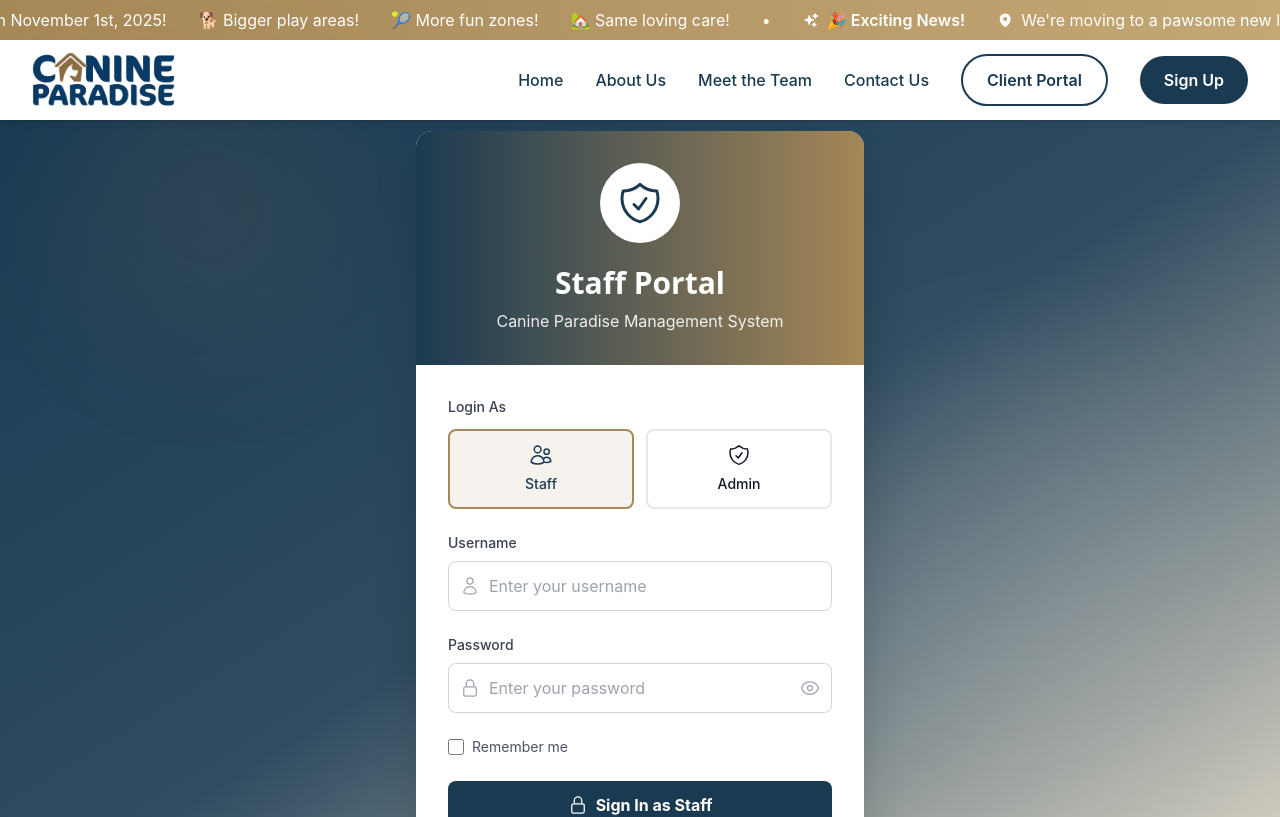
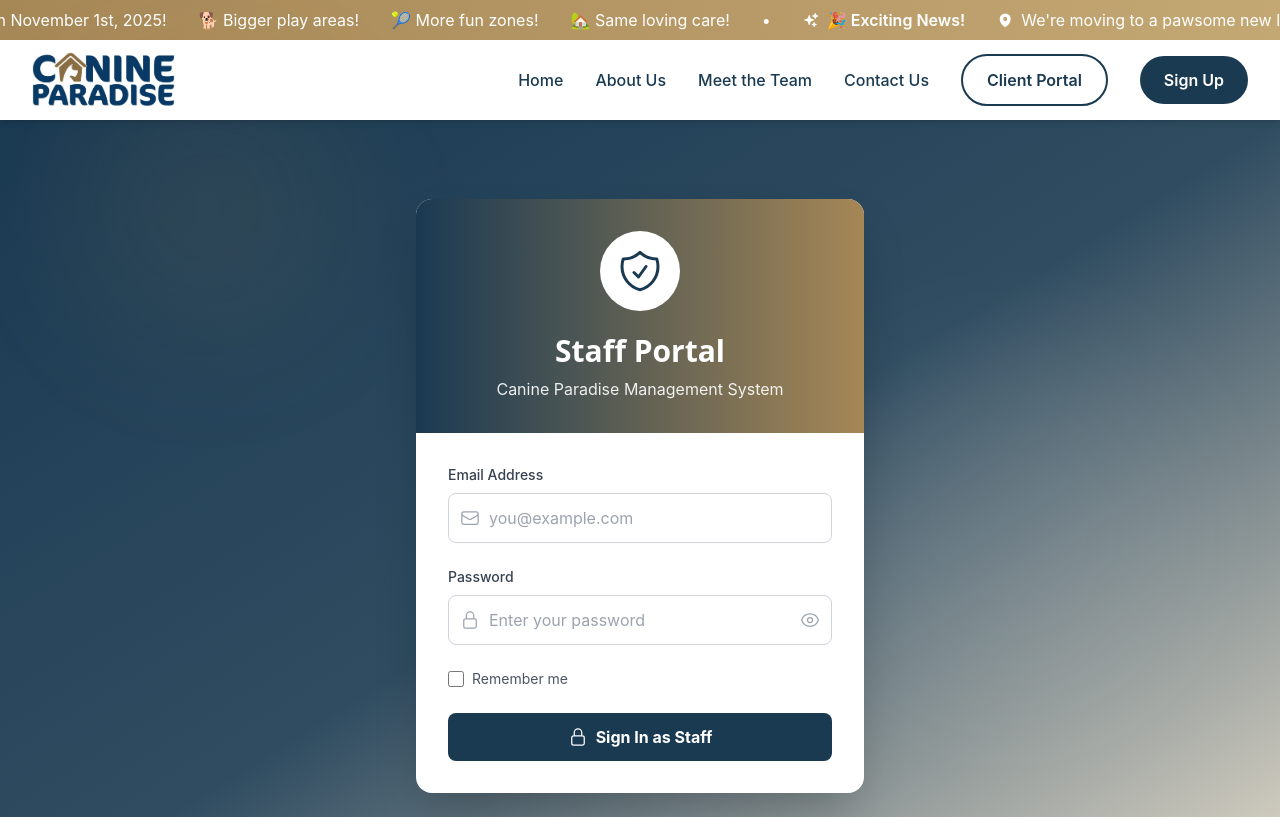
Before and after one commit to canineparadise/webapp, a Next.js app: page /staff in a window 1280 px wide. Shown: the top 817 px of the page. Built offline with nearby package versions, Linux system fonts and the light colour scheme; no server answers.

Commit message:
Fix staff/admin login to use Supabase Auth

```diff
--- a/app/staff/page.tsx
+++ b/app/staff/page.tsx
@@ -4,7 +4,7 @@ import { useState } from 'react'
 import { useRouter } from 'next/navigation'
 import { motion } from 'framer-motion'
 import {
-  UserIcon,
+  EnvelopeIcon,
   LockClosedIcon,
   EyeIcon,
   EyeSlashIcon,
@@ -12,16 +12,15 @@ import {
   UsersIcon,
 } from '@heroicons/react/24/outline'
 import toast from 'react-hot-toast'
-import Image from 'next/image'
+import { supabase } from '@/lib/supabase'
 
 export default function StaffLogin() {
   const router = useRouter()
   const [showPassword, setShowPassword] = useState(false)
   const [loading, setLoading] = useState(false)
   const [formData, setFormData] = useState({
-    username: '',
+    email: '',
     password: '',
-    role: 'staff', // staff or admin
   })
 
   const handleSubmit = async (e: React.FormEvent) => {
@@ -29,21 +28,44 @@ export default function StaffLogin() {
     setLoading(true)
 
     try {
-      // Simulate login - in production, this would connect to your auth service
-      await new Promise(resolve => setTimeout(resolve, 1000))
+      // Sign in with Supabase
+      const { data, error } = await supabase.auth.signInWithPassword({
+        email: formData.email,
+        password: formData.password,
+      })
 
-      // Mock authentication logic
-      if (formData.username === 'admin' && formData.password === 'admin123') {
-        toast.success('Welcome Admin!')
+      if (error) throw error
+
+      // Get user profile to check role
+      const { data: profile } = await supabase
+        .from('profiles')
+        .select('role, first_name')
+        .eq('id', data.user.id)
+        .single()
+
+      // Only allow staff and admin
+      if (profile?.role !== 'staff' && profile?.role !== 'admin') {
+        await supabase.auth.signOut()
+        toast.error('Access denied. Staff/Admin only.')
+        return
+      }
+
+      toast.success(`Welcome back${profile?.first_name ? ', ' + profile.first_name : ''}!`)
+
+      // Redirect based on role
+      if (profile?.role === 'admin') {
         router.push('/staff/admin-dashboard')
-      } else if (formData.username === 'staff' && formData.password === 'staff123') {
-        toast.success('Welcome Staff Member!')
+      } else {
         router.push('/staff/dashboard')
+      }
+
+    } catch (error: any) {
+      console.error('Login error:', error)
+      if (error.message?.includes('Invalid login credentials')) {
+        toast.error('Invalid email or password')
       } else {
-        toast.error('Invalid credentials')
+        toast.error(error.message || 'Failed to sign in')
       }
-    } catch (error) {
-      toast.error('Login failed. Please try again.')
     } finally {
       setLoading(false)
     }
@@ -87,55 +109,22 @@ export default function StaffLogin() {
           {/* Login Form */}
           <div className="p-8">
             <form onSubmit={handleSubmit} className="space-y-6">
-              {/* Role Selection */}
-              <div>
-                <label className="block text-sm font-medium text-gray-700 mb-3">
-                  Login As
-                </label>
-                <div className="grid grid-cols-2 gap-3">
-                  <button
-                    type="button"
-                    onClick={() => setFormData({ ...formData, role: 'staff' })}
-                    className={`p-3 rounded-lg border-2 transition-all ${
-                      formData.role === 'staff'
-                        ? 'border-canine-gold bg-canine-gold/10 text-canine-navy'
-                        : 'border-gray-200 hover:border-gray-300'
-                    }`}
-                  >
-                    <UsersIcon className="h-6 w-6 mx-auto mb-1" />
-                    <span className="text-sm font-medium">Staff</span>
-                  </button>
-                  <button
-                    type="button"
-                    onClick={() => setFormData({ ...formData, role: 'admin' })}
-                    className={`p-3 rounded-lg border-2 transition-all ${
-                      formData.role === 'admin'
-                        ? 'border-canine-gold bg-canine-gold/10 text-canine-navy'
-                        : 'border-gray-200 hover:border-gray-300'
-                    }`}
-                  >
-                    <ShieldCheckIcon className="h-6 w-6 mx-auto mb-1" />
-                    <span className="text-sm font-medium">Admin</span>
-                  </button>
-                </div>
-              </div>
-
-              {/* Username */}
+              {/* Email */}
               <div>
                 <label className="block text-sm font-medium text-gray-700 mb-2">
-                  Username
+                  Email Address
                 </label>
                 <div className="relative">
                   <div className="absolute inset-y-0 left-0 pl-3 flex items-center pointer-events-none">
-                    <UserIcon className="h-5 w-5 text-gray-400" />
+                    <EnvelopeIcon className="h-5 w-5 text-gray-400" />
                   </div>
                   <input
-                    type="text"
+                    type="email"
                     required
-                    value={formData.username}
-                    onChange={(e) => setFormData({ ...formData, username: e.target.value })}
+                    value={formData.email}
+                    onChange={(e) => setFormData({ ...formData, email: e.target.value })}
                     className="w-full pl-10 pr-3 py-3 border border-gray-300 rounded-lg focus:ring-2 focus:ring-canine-gold focus:border-transparent transition-all"
-                    placeholder="Enter your username"
+                    placeholder="you@example.com"
                   />
                 </div>
               </div>
```
